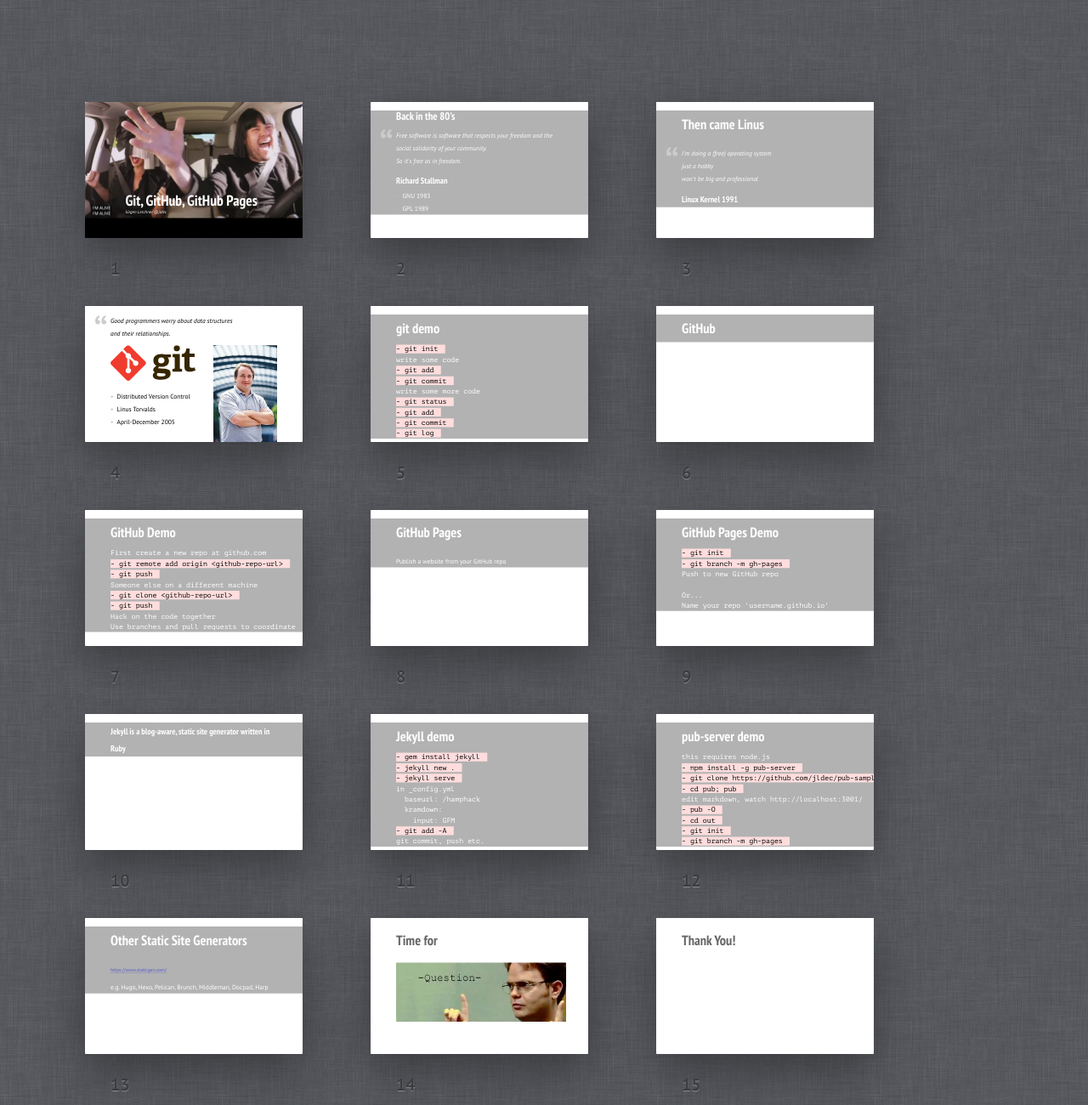
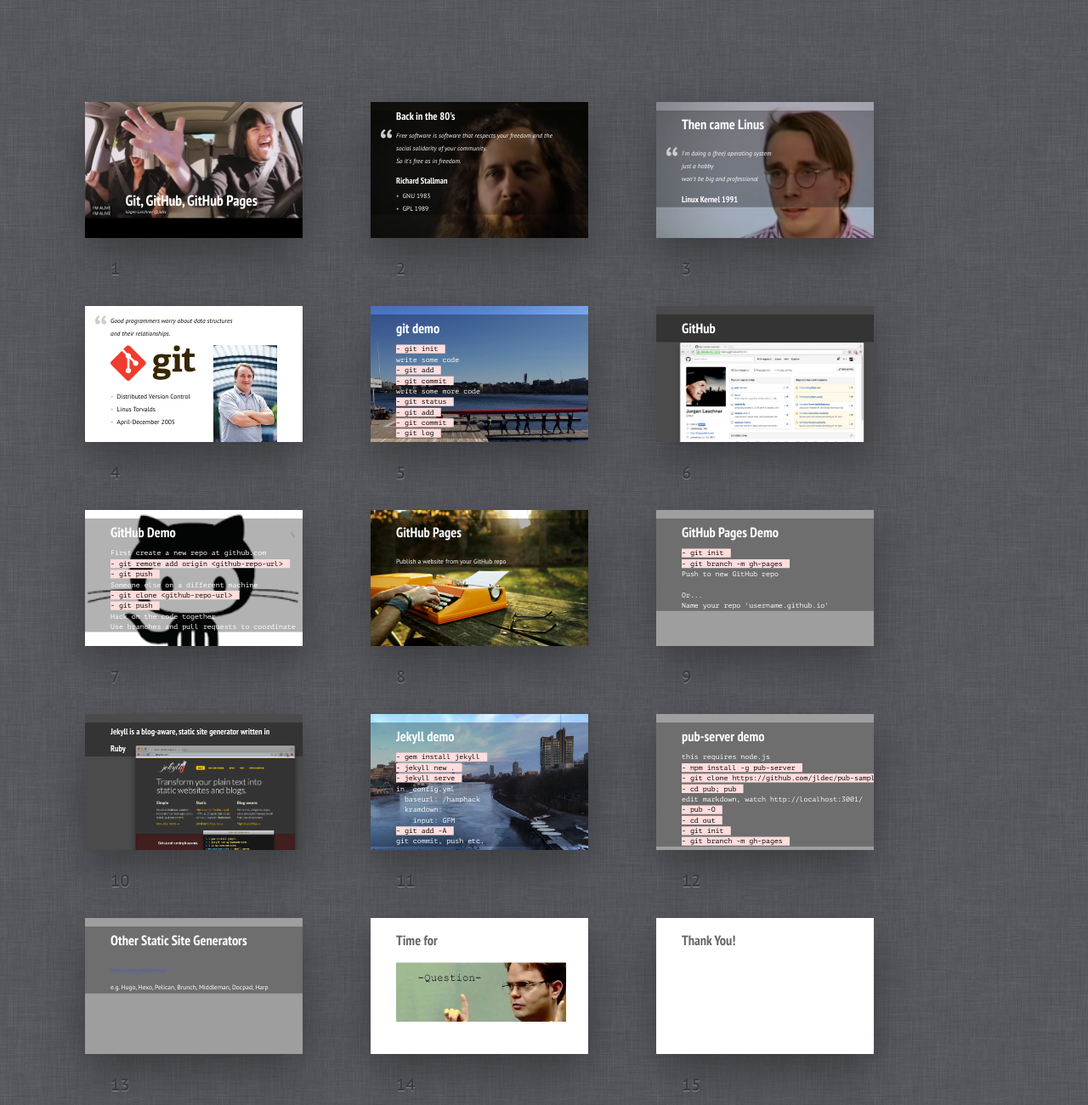
Before and after one commit to jldec/hamphack, a plain HTML site: page index.html in a window 1280 px wide. Shown: the part 60-1360 px from the top of the page at 85% size. Drawn offline with Linux system fonts and the light colour scheme; the site is published under a folder, as on GitHub Pages, so addresses that start at the root find nothing.

Commit message:
fix images on hosted version

```diff
--- a/index.html
+++ b/index.html
@@ -48,7 +48,7 @@
 <li>GPL 1989</li>
 </ul>
 </div>
-<img src="/images/stallman2.png" alt="" full="1">
+<img src="./images/stallman2.png" alt="" full="1">
 </div></section>
 
 <section id="fragment-3" class="slide background-image"><div>
@@ -58,7 +58,7 @@
 </blockquote>
 <h4 id="linux-kernel-1991">Linux Kernel 1991</h4>
 </div>
-<img src="/images/linus1.png" alt="" full="1">
+<img src="./images/linus1.png" alt="" full="1">
 </div></section>
 
 <section id="fragment-4" class="slide"><div>
@@ -89,13 +89,13 @@
 - git log
 </code></pre>
 </div>
-<img src="/images/crew.jpg" alt="" full="1">
+<img src="./images/crew.jpg" alt="" full="1">
 </div></section>
 
 <section id="fragment-6" class="slide background-image shout"><div>
 <div data-render-html="/#fragment-6"><h1 id="github">GitHub</h1>
 </div>
-<img src="/images/github-website-2.png" alt="" full="1">
+<img src="./images/github-website-2.png" alt="" full="1">
 </div></section>
 
 <section id="fragment-7" class="slide background-image"><div>
@@ -110,14 +110,14 @@
 Use branches and pull requests to coordinate
 </code></pre>
 </div>
-<img src="/images/octocat.png" alt="" full="1">
+<img src="./images/octocat.png" alt="" full="1">
 </div></section>
 
 <section id="fragment-8" class="slide background-image"><div>
 <div data-render-html="/#fragment-8"><h1 id="github-pages">GitHub Pages</h1>
 <p>Publish a website from your GitHub repo</p>
 </div>
-<img src="/images/cover.jpg" alt="" full="1">
+<img src="./images/cover.jpg" alt="" full="1">
 </div></section>
 
 <section id="fragment-9" class="slide background-image"><div>
@@ -130,13 +130,13 @@
 Name your repo &#39;username.github.io&#39;
 </code></pre>
 </div>
-<img src="/images/icy.jpg" alt="" full="1">
+<img src="./images/icy.jpg" alt="" full="1">
 </div></section>
 
 <section id="fragment-10" class="slide background-image shout"><div>
 <div data-render-html="/#fragment-10"><h4 id="jekyll-is-a-blog-aware-static-site-generator-written-in-ruby">Jekyll is a blog-aware, static site generator written in Ruby</h4>
 </div>
-<img src="/images/jekyll.png" alt="" full="1">
+<img src="./images/jekyll.png" alt="" full="1">
 </div></section>
 
 <section id="fragment-11" class="slide background-image"><div>
@@ -152,7 +152,7 @@
 git commit, push etc.
 </code></pre>
 </div>
-<img src="/images/river.jpg" alt="" full="1">
+<img src="./images/river.jpg" alt="" full="1">
 </div></section>
 
 <section id="fragment-12" class="slide background-image"><div>
@@ -168,7 +168,7 @@
 - git branch -m gh-pages
 </code></pre>
 </div>
-<img src="/images/plane.jpg" alt="" full="1">
+<img src="./images/plane.jpg" alt="" full="1">
 </div></section>
 
 <section id="fragment-13" class="slide background-image"><div>
@@ -176,7 +176,7 @@
 <p><a href="https://www.staticgen.com/">https://www.staticgen.com/</a></p>
 <p>e.g. Hugo, Hexo, Pelican, Brunch, Middleman, Docpad, Harp</p>
 </div>
-<img src="/images/sky.png" alt="" full="1">
+<img src="./images/sky.png" alt="" full="1">
 </div></section>
 
 <section id="fragment-14" class="slide"><div>
--- a/pub/_generator-plugins.js
+++ b/pub/_generator-plugins.js
@@ -3,5 +3,5 @@
 },{}],2:[function(require,module,exports){
 require("/Users/jldec/pub/hamphackdeck/node_modules/pub-theme-shower-ribbon/plugins/generator-plugin.js")(generator),require("/Users/jldec/pub/server/node_modules/pub-pkg-seo/generator-plugin.js")(generator);
 },{"/Users/jldec/pub/hamphackdeck/node_modules/pub-theme-shower-ribbon/plugins/generator-plugin.js":3,"/Users/jldec/pub/server/node_modules/pub-pkg-seo/generator-plugin.js":1}],3:[function(require,module,exports){
-module.exports=function(e){var r=e.util,n=e.opts,t=n.sources,a=e.handlebars,s=e.renderer.image;e.on("pages-ready",function(){r.each(t,function(n){n._pkg||r.each(e.sourcePage$[n.name],function(e){r.each(e._fragments,function(e){e["background-image"]&&(e["class"]=(e["class"]||"")+" background-image"),0===r.trim(e._txt.replace(/^.*$/m,"")).length&&(e["class"]=(e["class"]||"")+" shout")});var n=e._fragments&&e._fragments[0];n&&/^\!\[/m.test(n._txt)&&(e._fragments[0]["class"]=(e._fragments[0]["class"]||"")+" cover")})})}),e.on("update-view",function(e,r,n,t,a){a.attr("data-render-html")||(t.$(".live-region").remove(),t.shower.slideList=[],t.shower.init(),t.shower.run())}),a.registerHelper("background-image",function(e){var r=this["background-image"];return r?s(r,"full=1",""):void 0}),a.registerHelper("menu",function(e){return this.menu||"="})};
+module.exports=function(e){var r=e.util,n=e.opts,a=n.sources,t=e.handlebars;e.renderer.image;e.on("pages-ready",function(){r.each(a,function(n){n._pkg||r.each(e.sourcePage$[n.name],function(e){r.each(e._fragments,function(e){e["background-image"]&&(e["class"]=(e["class"]||"")+" background-image"),0===r.trim(e._txt.replace(/^.*$/m,"")).length&&(e["class"]=(e["class"]||"")+" shout")});var n=e._fragments&&e._fragments[0];n&&/^\!\[/m.test(n._txt)&&(e._fragments[0]["class"]=(e._fragments[0]["class"]||"")+" cover")})})}),e.on("update-view",function(e,r,n,a,t){t.attr("data-render-html")||(a.$(".live-region").remove(),a.shower.slideList=[],a.shower.init(),a.shower.run())}),t.registerHelper("background-image",function(r){var n=this["background-image"];return n?e.renderImage(n,"full=1",""):void 0}),t.registerHelper("menu",function(e){return this.menu||"="})};
 },{}]},{},[2]);
```
Also changed, not shown: 1 other file.
